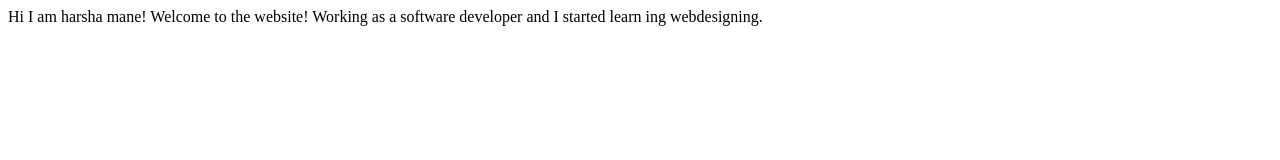
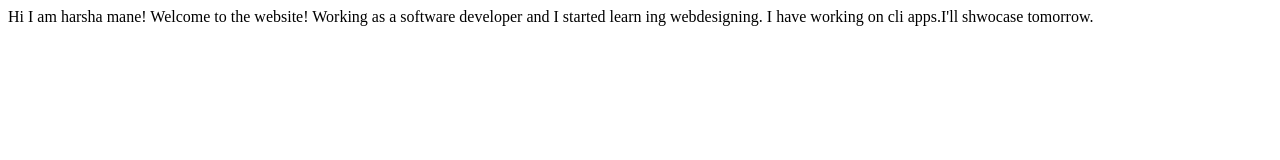
Before and after one commit to harsham1/harshaMane-site, a plain HTML site: page index.html in a window 1280 px wide. Drawn offline with Linux system fonts and the light colour scheme.

Commit message:
Update details of project

```diff
--- a/index.html
+++ b/index.html
@@ -10,5 +10,8 @@
     Hi I am harsha mane!
     Welcome to the website!
     Working as a software developer and I started learn ing webdesigning.
+
+    I have working on cli apps.I'll shwocase tomorrow.
+
 </body>
 </html>
```
